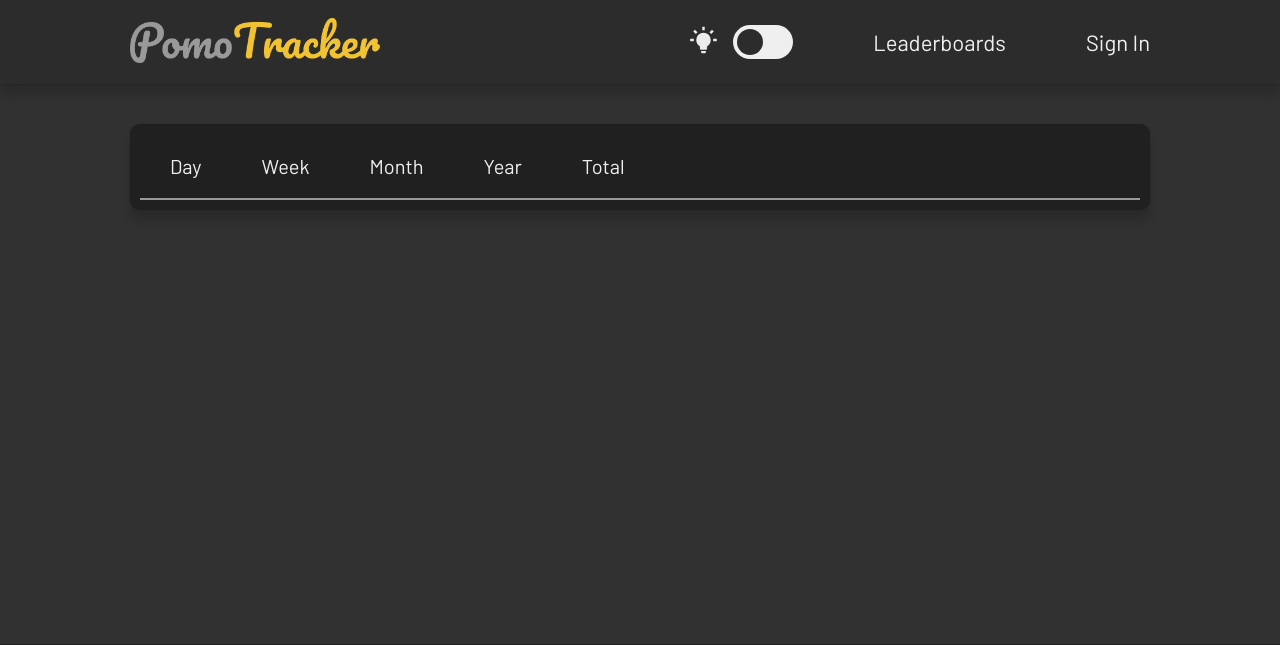
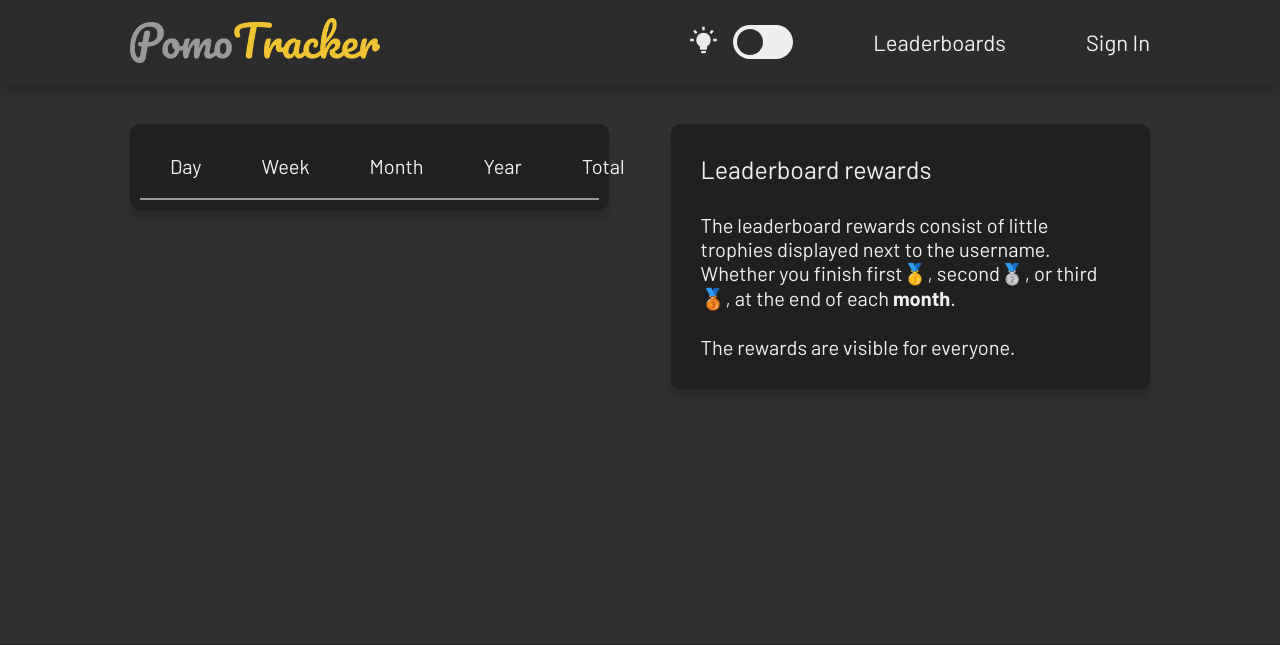
Before and after one commit to viodid/PomoTracker, a Django app: template app/templates/app/leaderboard.html in a window 1280 px wide. Shown: the top 645 px of the page. Run offline with Django 3.2, Linux system fonts and the light colour scheme; the template is opened without the code that fills it, so the values that code supplies are empty.

Commit message:
rewards model, leaderboad and profile html

```diff
--- a/api/urls.py
+++ b/api/urls.py
@@ -6,6 +6,5 @@ urlpatterns = [
     path('<str:token>/get', views.getAll, name='all'),
     path('<str:token>/create', views.create, name='create'),
     path('<str:token>/<int:pomodoro_id>', views.updateDelete, name='update-delete'),
-    path('<str:token>/settings', views.userSettings, name='user-settings'),
-    path('<str:token>/<str:period>', views.getLeaderboard, name='leaderboard')
+    path('<str:token>/settings', views.userSettings, name='user-settings')
 ]
--- a/api/views.py
+++ b/api/views.py
@@ -23,10 +23,6 @@ def getAll(request, token):
     pomodoros = Pomodoro.objects.filter(user=user).order_by('-datetime')
 
     return JsonResponse([pomodoro.serialize() for pomodoro in pomodoros], safe=False, status=200)
-
-
-def getLeaderboard(request, token, period):
-    pass
 
 
 # POST request
--- a/app/static/app/styles.css
+++ b/app/static/app/styles.css
@@ -445,7 +445,16 @@ svg circle.meter {
 }
 
 /* Leaderboard */
+.leaderboard-main-container {
+    display: flex;
+    flex-wrap: wrap;
+    justify-content: space-between;
+    align-items: flex-start;
+    font-size: 20px;
+}
+
 .leaderboard-container {
+    width: 47%;
     margin: 40px 0;
     padding: 10px;
     background-color: var(--primary-color);
@@ -453,8 +462,18 @@ svg circle.meter {
     border-radius: var(--border-radius);
 }
 
+.explanation {
+    padding: 30px;
+}
+
+.leaderboard-container .title {
+    font-size: 25px;
+    margin-bottom: 5px;
+}
+
 .leaderboard-container .header {
     display: flex;
+    justify-content: space-between;
     border-bottom: 2px solid var(--border-color);
 }
 
--- a/app/templates/app/api.html
+++ b/app/templates/app/api.html
@@ -1,7 +1,7 @@
 {% extends 'app/layout.html' %}
 
 {% block title %}
-    API Reference |
+    API Reference -
 {% endblock %}
 
 {% block body %}
--- a/app/templates/app/layout.html
+++ b/app/templates/app/layout.html
@@ -3,7 +3,8 @@
 <html lang="en">
 <head>
     <meta charset="UTF-8">
-    <title>{% block title %}{% endblock %}PomoTracker</title>
+    <title>{% block title %}Pomodoro Timer Online - {% endblock %}PomoTracker</title>
+    <meta name="description" content="PomoTracker is a customizable pomodoro timer app. Stay focused, be productive, track everything.">
     <link rel="stylesheet" href="{% static 'app/styles.css' %}">
     <meta name="viewport" content="width=device-width, initial-scale=1" />
     <meta http-equiv="X-UA-Compatible" content="ie=edge">
@@ -45,7 +46,7 @@
         <a href="{% url 'index' %}" class="navbar-brand"><img src="{% static 'app/images/pomotracker_logo.png' %}" alt="PomoTracker Logo"></a>
         <div>
             <ul id="topnav" class="topnav">
-                {% if settings.white_theme %}
+                {% if user.settings.white_theme %}
                 <li id="lightbulb" style="display: none">
                     <svg xmlns="http://www.w3.org/2000/svg" xmlns:xlink="http://www.w3.org/1999/xlink" version="1.1" id="mdi-lightbulb-on" width="60" height="60" viewBox="0 0 24 24" fill="#ebebeb">
                         <path d="M12,6A6,6 0 0,1 18,12C18,14.22 16.79,16.16 15,17.2V19A1,1 0 0,1 14,20H10A1,1 0 0,1 9,19V17.2C7.21,16.16 6,14.22 6,12A6,6 0 0,1 12,6M14,21V22A1,1 0 0,1 13,23H11A1,1 0 0,1 10,22V21H14M20,11H23V13H20V11M1,11H4V13H1V11M13,1V4H11V1H13M4.92,3.5L7.05,5.64L5.63,7.05L3.5,4.93L4.92,3.5M16.95,5.63L19.07,3.5L20.5,4.93L18.37,7.05L16.95,5.63Z"/>
@@ -76,7 +77,7 @@
                 </li>
                 <li><a href="{% url 'leaderboar' period='month' %}">Leaderboards</a></li>
                 {% if user.is_authenticated %}
-                    <li><a href="">{{ user.username }}</a></li>
+                    <li><a href="{% url 'profile' username=user.username %}">{{ user.username }}</a></li>
                     <li><a id="user-logged" href="{% url 'logout' %}">Sign Out</a></li>
                 {% else %}
                     <li><a id="user-logged" href="/accounts/login">Sign In</a></li>
--- a/app/templates/app/leaderboard.html
+++ b/app/templates/app/leaderboard.html
@@ -1,11 +1,12 @@
 {% extends 'app/layout.html' %}
 
 {% block title %}
-    Leaderboards |
+    Leaderboards -
 {% endblock %}
 
 {% block body %}
 <main>
+<div class="leaderboard-main-container">
     <div class="leaderboard-container">
         <ul class="header">
             <li>
@@ -28,14 +29,26 @@
             {% for pomodoros in pomos %}
                 {% if pomodoros.count > 0 %}
                     <li class="user-leaderboard">
-                        <p>{{ pomodoros.first.user }}</p>
-                        <p>{{ pomodoros.count }}</p>
+                        <div class="left">
+                            <img src="{{ pomodoros.first.user.settings.image.url }}" alt="profile picture" class="user-profile-img">
+                            <p><a href="{% url 'profile' username=pomodoros.first.user.username  %}">{{ pomodoros.first.user.username }}</a></p>
+                        </div>
+                        <p class="right">{{ pomodoros.count }}</p>
                     </li>
                 {% endif %}
 
             {% endfor %}
         </ol>
     </div>
+    <div class="leaderboard-container explanation">
+        <p class="title">Leaderboard rewards</p>
+        <br>
+        <p>The leaderboard rewards consist of little trophies displayed next to the username.</p>
+        <p>Whether you finish first🥇, second🥈, or third🥉, at the end of each <b>month</b>.</p>
+        <br>
+        <p>The rewards are visible for everyone.</p>
+    </div>
+</div>
 
 </main>
 {% endblock %}
--- a/app/templates/app/privacy.html
+++ b/app/templates/app/privacy.html
@@ -1,7 +1,7 @@
 {% extends 'app/layout.html' %}
 
 {% block title %}
-    Privacy Policy |
+    Privacy Policy -
 {% endblock %}
 
 {% block body %}
--- a/app/templates/app/terms.html
+++ b/app/templates/app/terms.html
@@ -1,7 +1,7 @@
 {% extends 'app/layout.html' %}
 
 {% block title %}
-    Terms & Conditions |
+    Terms & Conditions -
 {% endblock %}
 
 {% block body %}
```
Also changed, not shown: other parts of app/static/app/styles.css (+39 -0 lines), app/models.py (+14 -3 lines), app/templates/app/profile.html (+15 -2 lines), app/urls.py (+7 -1 lines), app/views.py (+12 -3 lines), app/migrations/0009_alter_usersettings_image.py (added), media/default.png (added), media/profile_pics/Screenshot_from_2022-10-10_13-14-26.png (renamed from app/static/app/images/profile_pics/Screenshot_from_2022-10-10_13-14-26.png).
